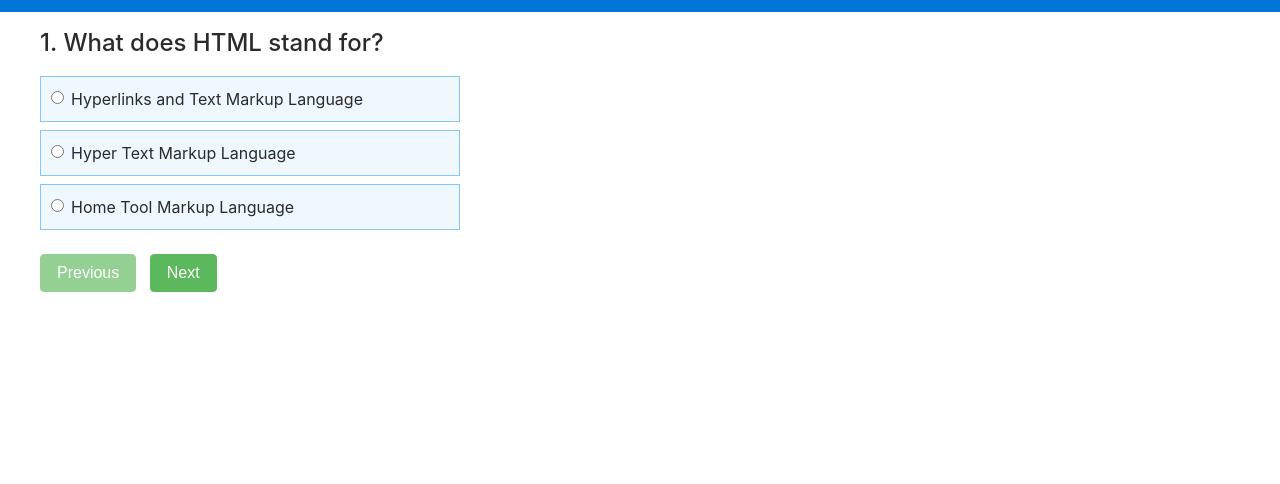
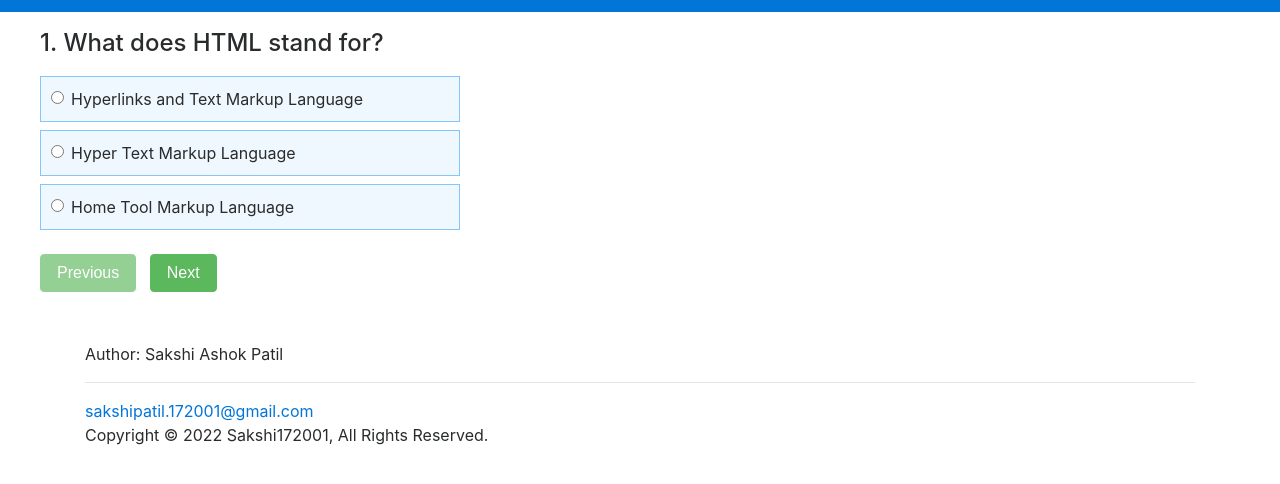
Before and after one commit to SP-17/Quiz-Application, a plain HTML site: page index.html in a window 1280 px wide. Shown: the part 78-562 px from the top of the page. Drawn offline with nearby package versions, Linux system fonts and the light colour scheme.

Commit message:
Update index.html

```diff
--- a/index.html
+++ b/index.html
@@ -38,6 +38,12 @@
             </div>
         </div>
     </div>
+    <section class="footer container">
+        <p>Author: Sakshi Ashok Patil</p>
+        <hr>
+        <a class="foot_email" href="mailto: sakshipatil.172001@gmail.com">sakshipatil.172001@gmail.com</a>
+        <p id="cr">Copyright &copy; 2022 Sakshi172001, All Rights Reserved.</p>
+    </section>
     <script src="https://cdnjs.cloudflare.com/ajax/libs/jquery/3.1.1/jquery.min.js"></script>
     <script src="https://cdnjs.cloudflare.com/ajax/libs/twitter-bootstrap/4.0.0-alpha.6/js/bootstrap.min.js"></script>
     <script src="app.js"></script>
```
